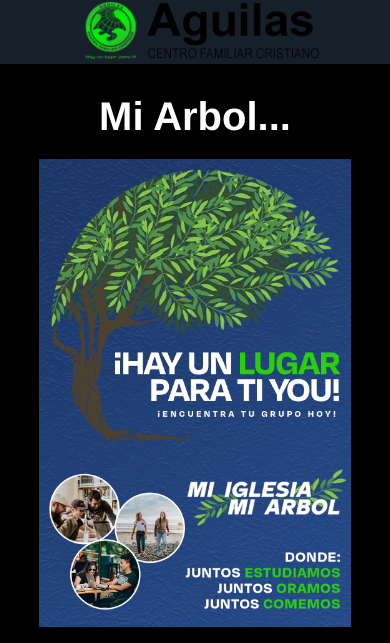
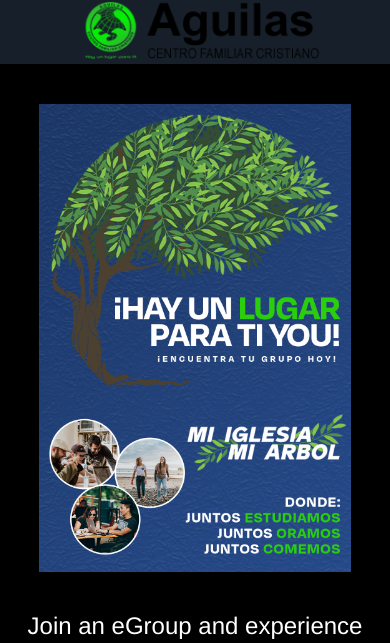
Before and after one commit to zoomerJon/AugilasCDP, a plain HTML site: page index.html in a window 390 px wide. Shown: the top 643 px of the page. Drawn offline with Linux system fonts and the light colour scheme.

Commit message:
Text update

```diff
--- a/index.html
+++ b/index.html
@@ -26,7 +26,7 @@
     </header>
     <main>
       <div class="top-section">
-        <h1 class="primary-heading">Mi Arbol...</h1>
+        <!-- <h1 class="primary-heading">Mi Arbol...</h1> -->
         <!-- <img src="/public/test3.jpg" alt="" /> -->
         <img src="/public/tree.jpg" alt="" />
       </div>
--- a/style.css
+++ b/style.css
@@ -291,7 +291,7 @@ a {
     font-size: 40px;
   }
   .top-section img {
-    margin-top: 20px;
+    margin-top: 40px;
     width: 80vw;
   }
   .mid-subsection-img img {
```
